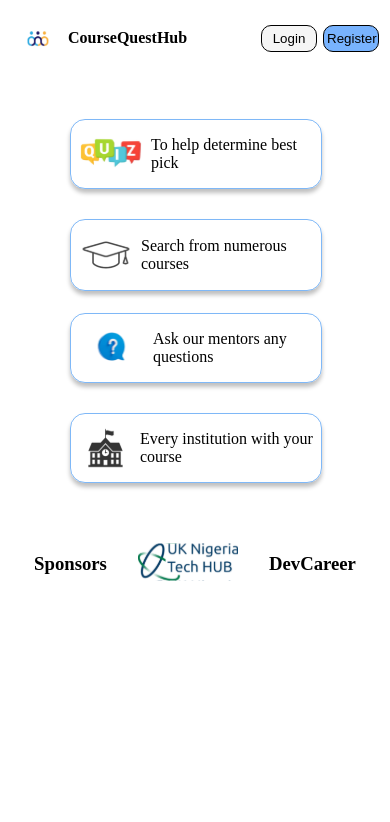
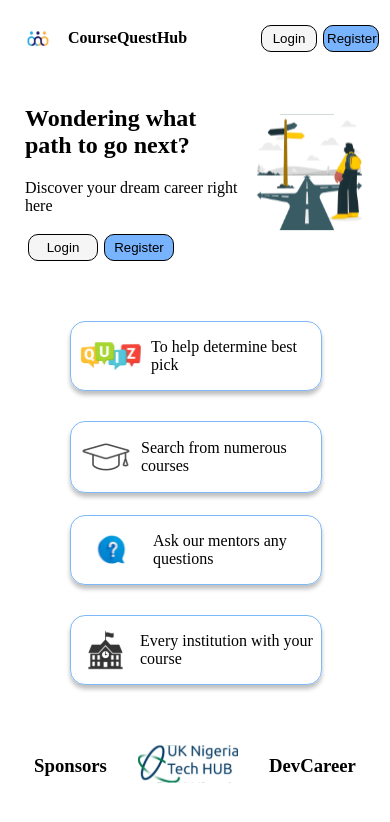
Before and after one commit to folawerahman/CourseQuestHub, a React (Create React App) app in the folder my-app/: page / in a window 390 px wide. Shown: the top 822 px of the page. Built offline with nearby package versions, Linux system fonts and the light colour scheme.

Commit message:
feat--CareerPath

```diff
--- a/my-app/src/App.js
+++ b/my-app/src/App.js
@@ -1,10 +1,11 @@
 // import { Navbar } from "./Components/Navbar";
-import {Navbar, UniqueFeat, Partners } from "./Components";
+import {Navbar, UniqueFeat, Partners, CareerPath } from "./Components";
 
 function App() {
   return (
     <div>
       <Navbar/>
+      <CareerPath/>
       <UniqueFeat/>
       <Partners/>
     </div>
--- /dev/null
+++ b/my-app/src/Components/CareerPath/career.module.scss
@@ -0,0 +1,88 @@
+.careerContainer {
+    display: flex;
+    align-items: center;
+    justify-content: space-between;
+    margin: 35px 15px;
+}
+
+.navButton>* {
+    margin: 10px;
+    border: 1px solid #000;
+    border-radius: 10px;
+    padding: 16px 32px;
+    width: 126px;
+
+    &.loginButton {
+        background: #F5F5F5;
+    }
+
+    &.registerButton {
+        background: #78B3FE;
+    }
+}
+
+.careerText{
+    padding: 10px;
+}
+
+
+@media ((min-width: 320px) and (max-width: 480px)) {
+    .careerContainer {
+        margin: 10px;
+    }
+    .careerText{
+        padding: 7px;
+    }
+    .navButton {
+        display: flex;
+    }
+    .navButton>* {
+        margin: 3px;
+        padding: 5px 3px;
+        width: 70px;
+
+    }
+    .path>* {
+        width: 125px;
+        height: 125px;
+    }
+
+}
+
+@media ((min-width: 481px) and (max-width: 768px)) {
+    .path>* {
+        width: 250px;
+    }
+
+    .careerText{
+        font-size: 1.3em;
+    }
+
+}
+
+@media ((min-width: 769px) and (max-width: 1024px)) {
+    .path>* {
+        width: 300px;
+    }
+
+    .careerText{
+        font-size: 1.5em;
+    }
+
+}
+
+@media ((min-width: 1025px) and (max-width: 1200px)) {
+    .path>*{
+        width: 400px;
+    }
+
+    .careerText{
+        font-size: 1.7em;
+    }
+}
+
+@media (min-width: 1201px) {
+    .careerText{
+        font-size: 2em;
+    }
+}
--- /dev/null
+++ b/my-app/src/Components/CareerPath/index.js
@@ -0,0 +1,24 @@
+import style from "./career.module.scss";
+import Path from "../../Assets/Images/CareerPath.svg"
+
+export const CareerPath = ()  => {
+    return(
+        // Parent component
+        <div className={style.careerContainer} >
+
+        {/* Login component */}
+            <div className={style.careerText}>
+                <h2>Wondering what path to go next?</h2>
+                <p>Discover your dream career right here</p>
+                <div className={style.navButton} >
+            <button className={style.loginButton} >Login</button>
+            <button className={style.registerButton}>Register</button>
+        </div>
+            </div>
+
+        {/* Image Component */}
+            <div className={style.path}><img src={Path} alt="" /></div>
+
+        </div>
+    )
+}
--- a/my-app/src/Components/index.js
+++ b/my-app/src/Components/index.js
@@ -1,3 +1,4 @@
 export * from "./Navbar"
 export * from "./UniqueFeatures"
-export * from "./Partners"
+export * from "./Partners";
+export * from "./CareerPath";
```
Also changed, not shown: my-app/src/Assets/Images/CareerPath.svg (added).
